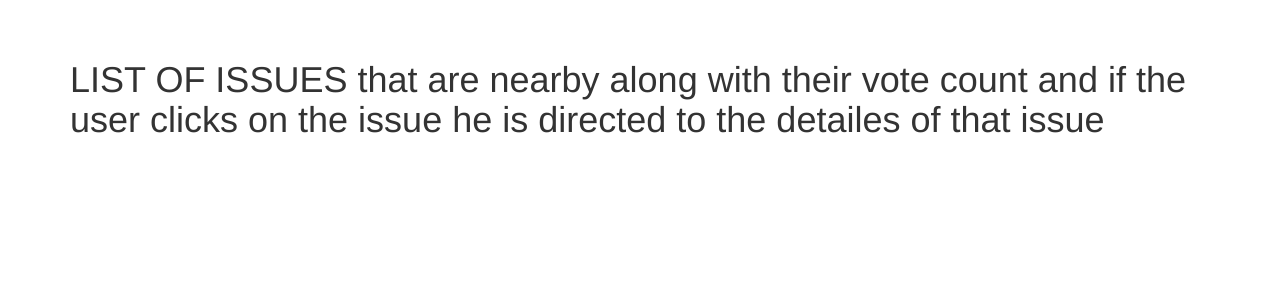
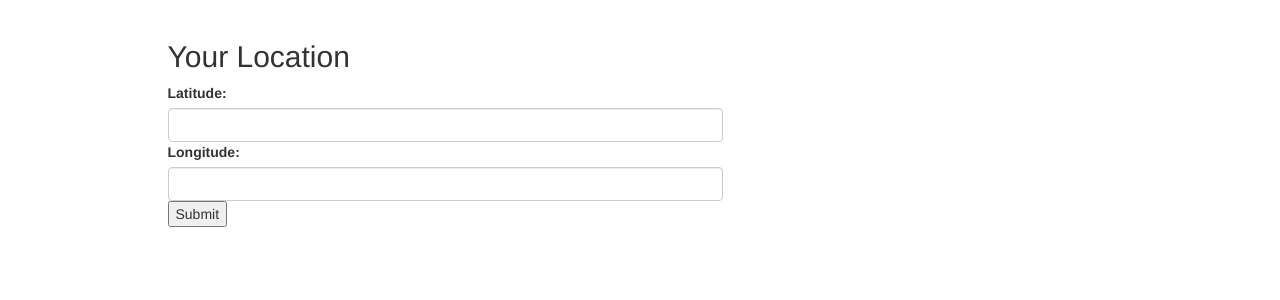
Before and after one commit to devyash/Intelligent-Public-Grievance-System, a Flask app: page /issue/nearby/list/ in a window 1280 px wide. Shown: the part 52-352 px from the top of the page. Run offline with Flask 2, Linux system fonts and the light colour scheme; some libraries are stand-ins or nearby versions.

Commit message:
Made Nearby issue

```diff
--- a/project.py
+++ b/project.py
@@ -189,12 +189,30 @@ def showMyComment():
 
 @app.route('/issue/nearby/map/', methods=['GET','POST'])
 def showNearbyIssueMap():
-    nearbyIssue=session.query(Issue).all()
-    return render_template('shownearbyissuemap.html', Issue=nearbyIssue)
+    if request.method == 'POST':
+       #Setting distance as 1KM radius 0.00654=1Km
+        latmax=float(request.form['I_Lat'])+0.00654
+        latmin=float(request.form['I_Lat'])-0.00654
+        lngmax=float(request.form['I_Lng'])+0.00654
+        lngmin=float(request.form['I_Lng'])-0.00654
+        nearbyIssue=session.query(Issue).filter(Issue.lat<latmax,Issue.lat>latmin, Issue.lng<lngmax,Issue.lng>lngmin).all()
+        return render_template('shownearbyissuemap.html', Issue=nearbyIssue,CurrentLat=request.form['I_Lat'],CurrentLng=request.form['I_Lng'])
+    else:
+        return render_template('getlocation.html')
+
 
 @app.route('/issue/nearby/list/', methods=['GET','POST'])
 def showNearbyIssueList():
-    return render_template('shownearbyissuelist.html')
+    if request.method == 'POST':
+       #Setting distance as 1KM radius 0.00654=1Km
+        latmax=float(request.form['I_Lat'])+0.00654
+        latmin=float(request.form['I_Lat'])-0.00654
+        lngmax=float(request.form['I_Lng'])+0.00654
+        lngmin=float(request.form['I_Lng'])-0.00654
+        nearbyIssue=session.query(Issue).filter(Issue.lat<latmax,Issue.lat>latmin, Issue.lng<lngmax,Issue.lng>lngmin).all()
+        return render_template('shownearbyissuelist.html', Issue=nearbyIssue,CurrentLat=request.form['I_Lat'],CurrentLng=request.form['I_Lng'])
+    else:
+        return render_template('getlocation.html')
 
 #-----------------------------------------------------------------------------------------------------------------
 if __name__ == '__main__':
--- /dev/null
+++ b/templates/getlocation.html
@@ -0,0 +1,57 @@
+{% extends "main.html" %}
+{% block content %}
+{% include "header.html" %}
+
+<div class="row">
+	<div class="col-md-6 col-md-offset-1 padding-top">
+		<form action="#" method="post" enctype="multipart/form-data">
+			<div class="form-group">
+				<h2>Your Location</h2>
+				<label for="I_Lat">Latitude:</label>
+				<input type="text" name="I_Lat" class="form-control" id="lat">
+
+				<label for="I_Lng">Longitude:</label>
+				<input type="text" name="I_Lng" class="form-control" id="lng">
+				<button>Submit</button>
+			</div>
+		</form>
+	</div>
+</div>
+
+<script>
+var x = document.getElementById("demo");
+
+function getLocation() {
+    if (navigator.geolocation) {
+        navigator.geolocation.getCurrentPosition(showPosition, showError);
+    } else {
+        x.innerHTML = "Geolocation is not supported by this browser.";
+    }
+}
+
+function showPosition(position) {
+    document.getElementById("lat").value =position.coords.latitude;
+    document.getElementById("lng").value =position.coords.longitude;
+}
+
+function showError(error) {
+    switch(error.code) {
+        case error.PERMISSION_DENIED:
+            x.innerHTML = "User denied the request for Geolocation."
+            break;
+        case error.POSITION_UNAVAILABLE:
+            x.innerHTML = "Location information is unavailable."
+            break;
+        case error.TIMEOUT:
+            x.innerHTML = "The request to get user location timed out."
+            break;
+        case error.UNKNOWN_ERROR:
+            x.innerHTML = "An unknown error occurred."
+            break;
+    }
+
+}
+
+window.onload =getLocation;
+</script>
+{% endblock %}
--- a/templates/shownearbyissuelist.html
+++ b/templates/shownearbyissuelist.html
@@ -1,6 +1,7 @@
 {% extends "main.html" %}
 {% block content %}
 {% include "header.html" %}
+
 <BR>
 <h1>LIST OF ISSUES that are nearby along with their vote count and if the user clicks on the issue he is directed to the detailes of that issue</h1>
 
--- a/templates/shownearbyissuemap.html
+++ b/templates/shownearbyissuemap.html
@@ -6,7 +6,7 @@ function initialize()
 {
  //loading map and setting the marker
   var mapProp = {
-    center: new google.maps.LatLng(19.1987603,72.872997),
+    center: new google.maps.LatLng({{CurrentLat}},{{CurrentLng}}),
     zoom:13,
     mapTypeId: google.maps.MapTypeId.ROADMAP
   };
```
Also changed, not shown: IPGS.db.
